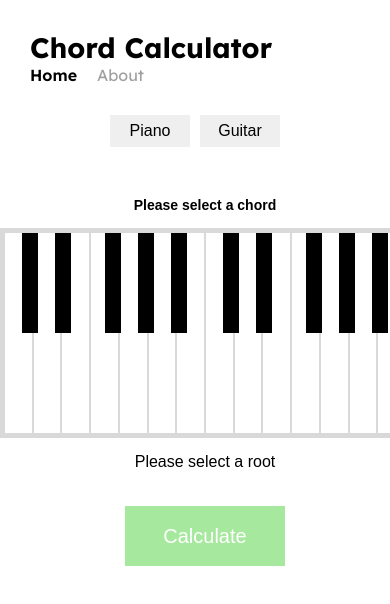
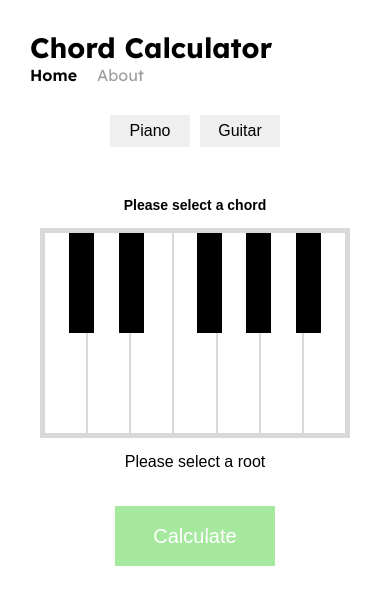
Before and after one commit to mbdguitar/chord-calculator, a React (Create React App) app: page /home in a window 390 px wide. Shown: the top 604 px of the page. Built offline with nearby package versions, Linux system fonts and the light colour scheme.

Commit message:
Improved piano UI on smaller screens

```diff
--- a/src/functions/keysGenerator.js
+++ b/src/functions/keysGenerator.js
@@ -2,14 +2,14 @@ Object.defineProperty(exports, "__esModule", { value: true });
 function getNumberOfOctaves() {
     var numberOfOctaves;
     var screenSize = window.innerWidth;
-    if (screenSize >= 880) {
-        numberOfOctaves = 4;
-    }
-    else if (screenSize < 880 && screenSize > 660) {
+    if (screenSize >= 990) {
         numberOfOctaves = 3;
     }
+    else if (screenSize < 990 && screenSize > 550) {
+        numberOfOctaves = 2;
+    }
     else {
-        numberOfOctaves = 2;
+        numberOfOctaves = 1;
     }
     return numberOfOctaves;
 }
--- a/src/modules/KeyContainer.module.css
+++ b/src/modules/KeyContainer.module.css
@@ -42,7 +42,7 @@
   cursor: pointer;
   background-color: #000000;
   color: white;
-  width: 16px;
+  width: 25px;
   height: 100px;
   z-index: 2;
   font-family: sans-serif;
@@ -79,13 +79,25 @@
 }
 
 .fs {
-  grid-column: 7/8;
+  grid-column: 8/9;
 }
 
 .gs {
-  grid-column: 9/10;
+  grid-column: 10/11;
 }
 
 .as {
-  grid-column: 11/12;
+  grid-column: 12/13;
 }
+
+@media screen and (max-width: 660px) {
+  .black {
+    width: 20px;
+  }
+}
+
+@media screen and (max-width: 550px) {
+  .black {
+    width: 25px;
+  }
+}
--- a/src/modules/Keyboard.module.css
+++ b/src/modules/Keyboard.module.css
@@ -1,6 +1,6 @@
 .keyboard {
   display: inline-flex;
-  width: 800px;
+  width: 900px;
   padding: 5px;
   background-color: #D9D9D9;
   gap: 2px;
@@ -8,7 +8,7 @@
   grid-column: 2 / 3;
 }
 
-@media screen and (max-width: 880px) {
+@media screen and (max-width: 990px) {
   .keyboard {
   width: 600px;
   }
@@ -16,6 +16,12 @@
 
 @media screen and (max-width: 660px) {
   .keyboard {
-    width: 400px;
+    width: 500px;
   }
 }
+
+@media screen and (max-width: 550px) {
+  .keyboard {
+    width: 300px;
+  }
+}
--- a/src/modules/Octave.module.css
+++ b/src/modules/Octave.module.css
@@ -1,13 +1,13 @@
 .octave {
   top: 0;
-  width: 200px;
+  width: 900px;
   display: grid;
   grid-template-rows: 100px 100px;
 }
 
 .top_row {
   display: grid;
-  grid-template-columns: repeat(12, 1fr);
+  grid-template-columns: repeat(5, 1fr) 4px repeat(7, 1fr);
   grid-row: 1/2;
 }
 
```
